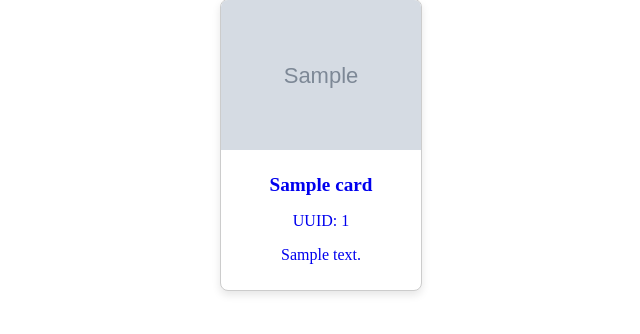
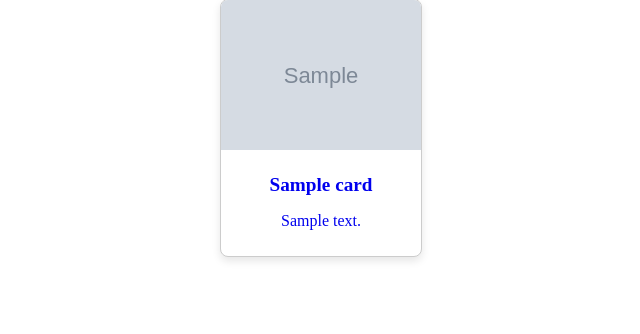
Before and after one commit to staten-island-tech/flask-api-project-bkedan, a Flask app: template templates/index.html in a window 1280 px wide. Shown: the part 122-456 px from the top of the page, without its empty margins (319-959 px from the left). Run offline with Flask 3, Linux system fonts and the light colour scheme; the template is opened without the code that fills it: most values are stand-ins (such as "Sample title", 1, 10 or a date in 2020); grey boxes marked "Sample" are stand-in pictures.

Commit message:
Update index.html

```diff
--- a/templates/index.html
+++ b/templates/index.html
@@ -18,7 +18,6 @@
           <img src="{{ card['image'] }}" alt="{{ card['name'] }}">
           <div class="card-body">
             <h5 class="card-title">{{ card['name'] }}</h5>
-            <p class="card-text">UUID: {{ card['uuid'] }}</p>
             <p class="card-description">{{ card['description'] }}</p>
           </div>
         </div>
```
